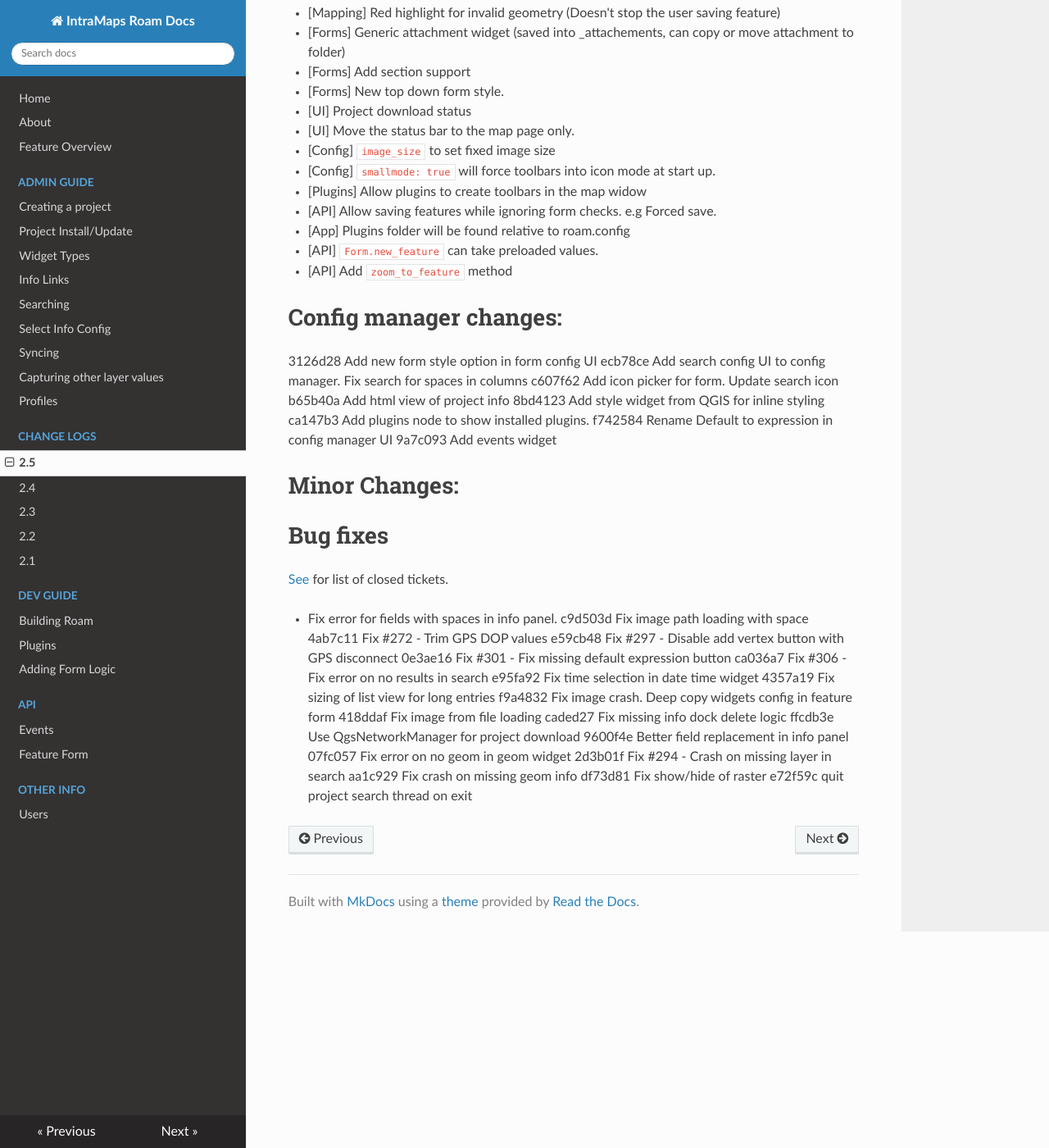
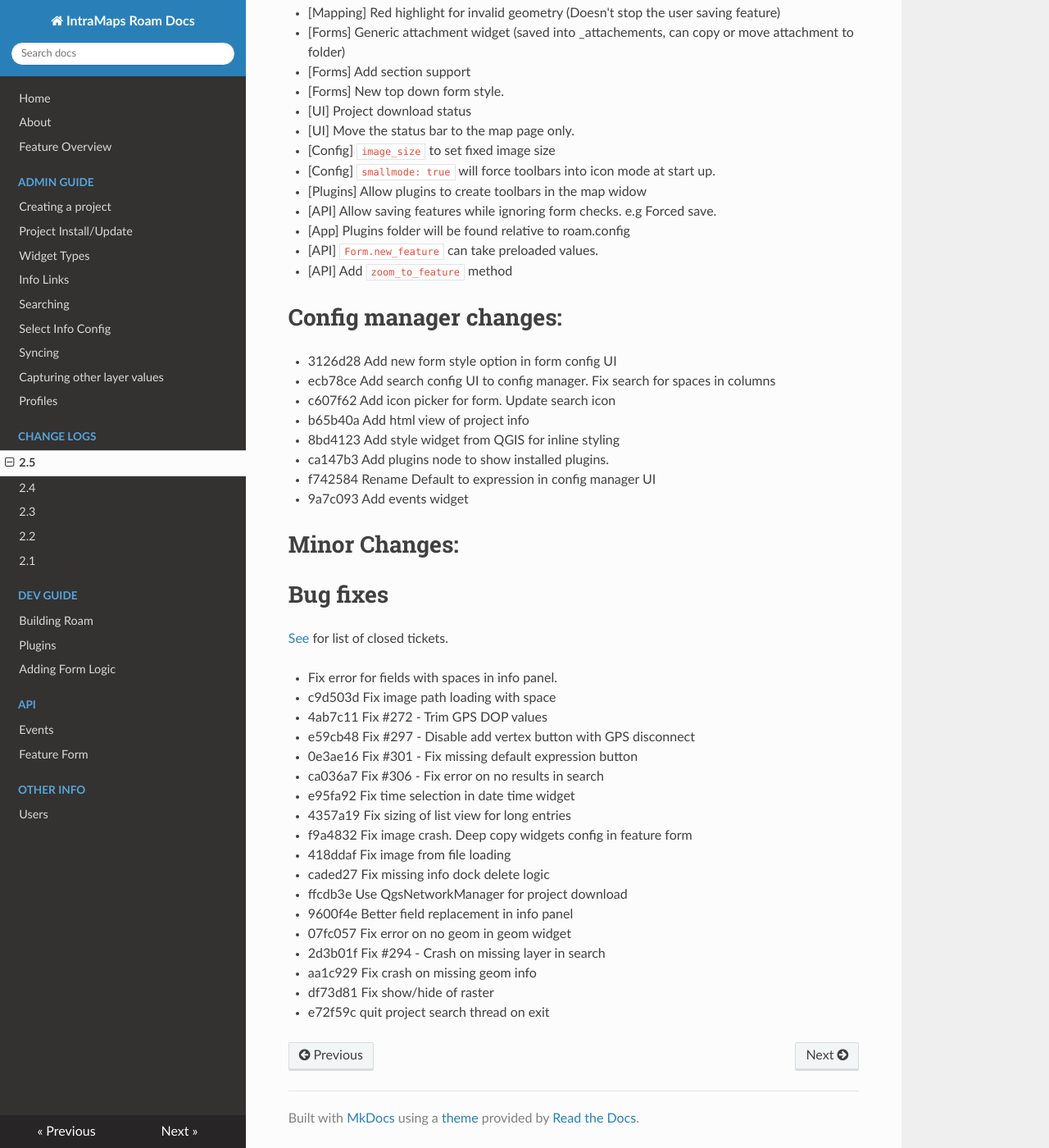
Before and after one commit to roam-qgis/Roam-docs, an MkDocs documentation site: the page built from docs/features/Features-2.5.md, in a window 1280 px wide and 1400 px high, scrolled down 677 px. Shown: the whole window at 82% size. Built offline with MkDocs 1.6.1, drawn with Linux system fonts in a browser that asks for light colours; nearby versions of some CDN libraries; old or Windows-style settings are respelled for this version of MkDocs.

Commit message:
Fix formatting

```diff
--- a/docs/features/Features-2.5.md
+++ b/docs/features/Features-2.5.md
@@ -37,14 +37,14 @@ query is run.
 
 # Config manager changes:
 
-3126d28 Add new form style option in form config UI
-ecb78ce Add search config UI to config manager. Fix search for spaces in columns
-c607f62 Add icon picker for form. Update search icon
-b65b40a Add html view of project info
-8bd4123 Add style widget from QGIS for inline styling
-ca147b3 Add plugins node to show installed plugins.
-f742584 Rename Default to expression in config manager UI
-9a7c093 Add events widget
+- 3126d28 Add new form style option in form config UI
+- ecb78ce Add search config UI to config manager. Fix search for spaces in columns
+- c607f62 Add icon picker for form. Update search icon
+- b65b40a Add html view of project info
+- 8bd4123 Add style widget from QGIS for inline styling
+- ca147b3 Add plugins node to show installed plugins.
+- f742584 Rename Default to expression in config manager UI
+- 9a7c093 Add events widget
 
 # Minor Changes:
 
@@ -53,20 +53,20 @@ f742584 Rename Default to expression in config manager UI
 [See](https://github.com/DMS-Aus/Roam/issues?q=milestone%3A2.5+is%3Aclosed) for list of closed tickets.
 
 - Fix error for fields with spaces in info panel.
-c9d503d Fix image path loading with space
-4ab7c11 Fix #272 - Trim GPS DOP values
-e59cb48 Fix #297 - Disable add vertex button with GPS disconnect
-0e3ae16 Fix #301 - Fix missing default expression button
-ca036a7 Fix #306 - Fix error on no results in search
-e95fa92 Fix time selection in date time widget
-4357a19 Fix sizing of list view for long entries
-f9a4832 Fix image crash. Deep copy widgets config in feature form
-418ddaf Fix image from file loading
-caded27 Fix missing info dock delete logic
-ffcdb3e Use QgsNetworkManager for project download
-9600f4e Better field replacement in info panel
-07fc057 Fix error on no geom in geom widget
-2d3b01f Fix #294 - Crash on missing layer in search
-aa1c929 Fix crash on missing geom info
-df73d81 Fix show/hide of raster
-e72f59c quit project search thread on exit
+- c9d503d Fix image path loading with space
+- 4ab7c11 Fix #272 - Trim GPS DOP values
+- e59cb48 Fix #297 - Disable add vertex button with GPS disconnect
+- 0e3ae16 Fix #301 - Fix missing default expression button
+- ca036a7 Fix #306 - Fix error on no results in search
+- e95fa92 Fix time selection in date time widget
+- 4357a19 Fix sizing of list view for long entries
+- f9a4832 Fix image crash. Deep copy widgets config in feature form
+- 418ddaf Fix image from file loading
+- caded27 Fix missing info dock delete logic
+- ffcdb3e Use QgsNetworkManager for project download
+- 9600f4e Better field replacement in info panel
+- 07fc057 Fix error on no geom in geom widget
+- 2d3b01f Fix #294 - Crash on missing layer in search
+- aa1c929 Fix crash on missing geom info
+- df73d81 Fix show/hide of raster
+- e72f59c quit project search thread on exit
```
